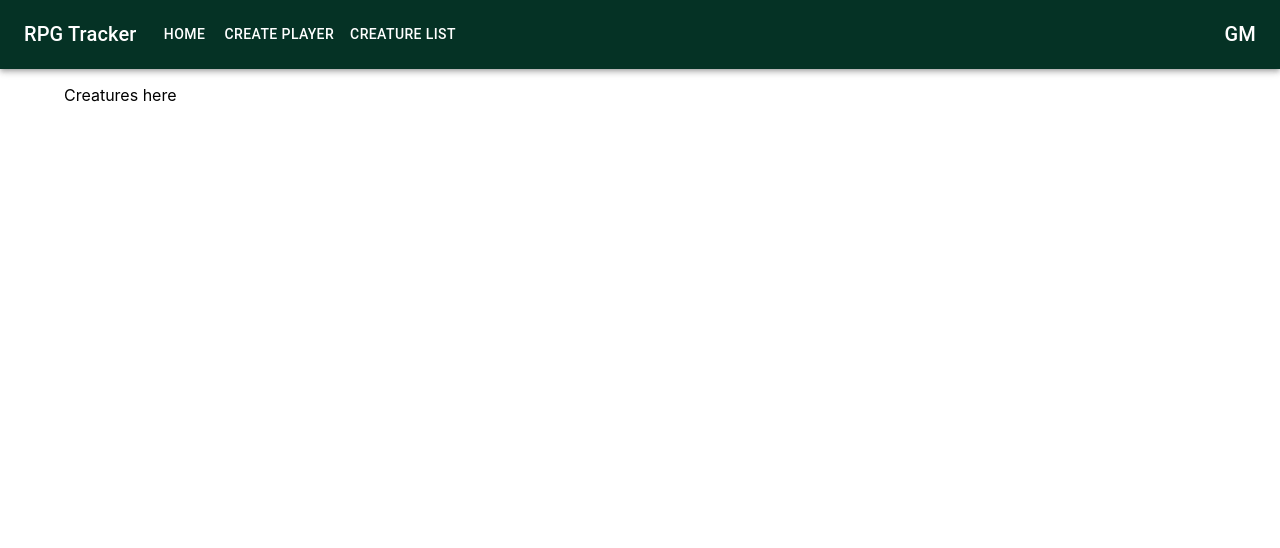
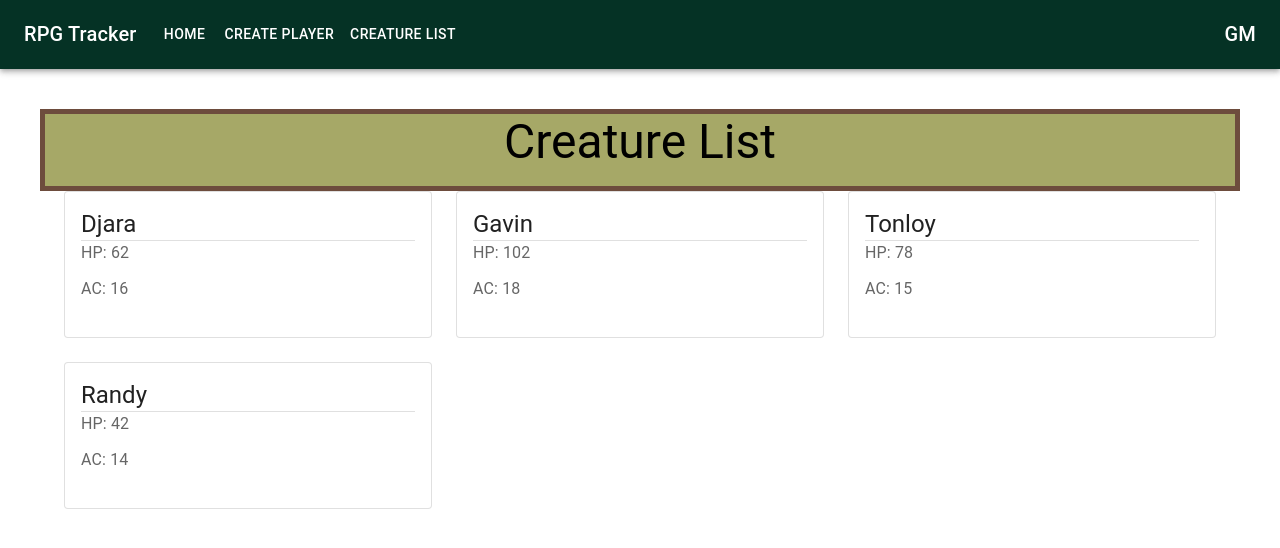
Before and after one commit to lchapmb/rpgTracker, a React (Create React App) app: page /creature-list in a window 1280 px wide. Shown: the top 548 px of the page. Built offline with nearby package versions, Linux system fonts and the light colour scheme.

Commit message:
creates cards and grid for creature list

```diff
--- a/src/components/CreatureList.tsx
+++ b/src/components/CreatureList.tsx
@@ -2,16 +2,57 @@ import TopNav from "./navs/TopNav";
 
 import Box from "@mui/material/Box";
 import Container from "@mui/material/Container";
-// import Typography from "@mui/material/Typography";
+import Typography from "@mui/material/Typography";
+import Card from "@mui/material/Card";
+import Divider from "@mui/material/Divider";
+import CardContent from "@mui/material/CardContent";
+import Grid from "@mui/material/Grid";
+
+const creatures = [
+  { id: 7, name: "Djara", health: 62, armour: 16 },
+  { id: 11, name: "Gavin", health: 102, armour: 18 },
+  { id: 12, name: "Tonloy", health: 78, armour: 15 },
+  { id: 67, name: "Randy", health: 42, armour: 14 },
+];
 
 export default function CreatureList() {
   return (
     <>
       <TopNav />
+      <Container className="homeContainer" maxWidth="lg">
+        <Box className="homeBox" sx={{ height: "auto" }}>
+          <Typography variant="h3" component="div" gutterBottom align="center">
+            Creature List
+          </Typography>
+        </Box>
+      </Container>
       <Container className="creatureListContainer" maxWidth="lg">
-        <Box className="creatureListBox" sx={{ height: "50vh" }}>
-          <p>Creatures here</p>
-        </Box>
+        <Grid
+          container
+          spacing={{ xs: 2, md: 3 }}
+          columns={{ xs: 4, sm: 8, md: 12 }}
+          className="creatureListGrid"
+          maxWidth="lg"
+        >
+          {creatures.map((creature) => (
+            <Grid item xs={2} sm={4} md={4} key={creature.id}>
+              <Card variant="outlined">
+                <CardContent>
+                  <Typography variant="h5" component="div">
+                    {creature.name}
+                  </Typography>
+                  <Divider />
+                  <Typography sx={{ mb: 1.5 }} color="text.secondary">
+                    HP: {creature.health}
+                  </Typography>
+                  <Typography sx={{ mb: 1.5 }} color="text.secondary">
+                    AC: {creature.armour}
+                  </Typography>
+                </CardContent>
+              </Card>
+            </Grid>
+          ))}
+        </Grid>
       </Container>
     </>
   );
```
